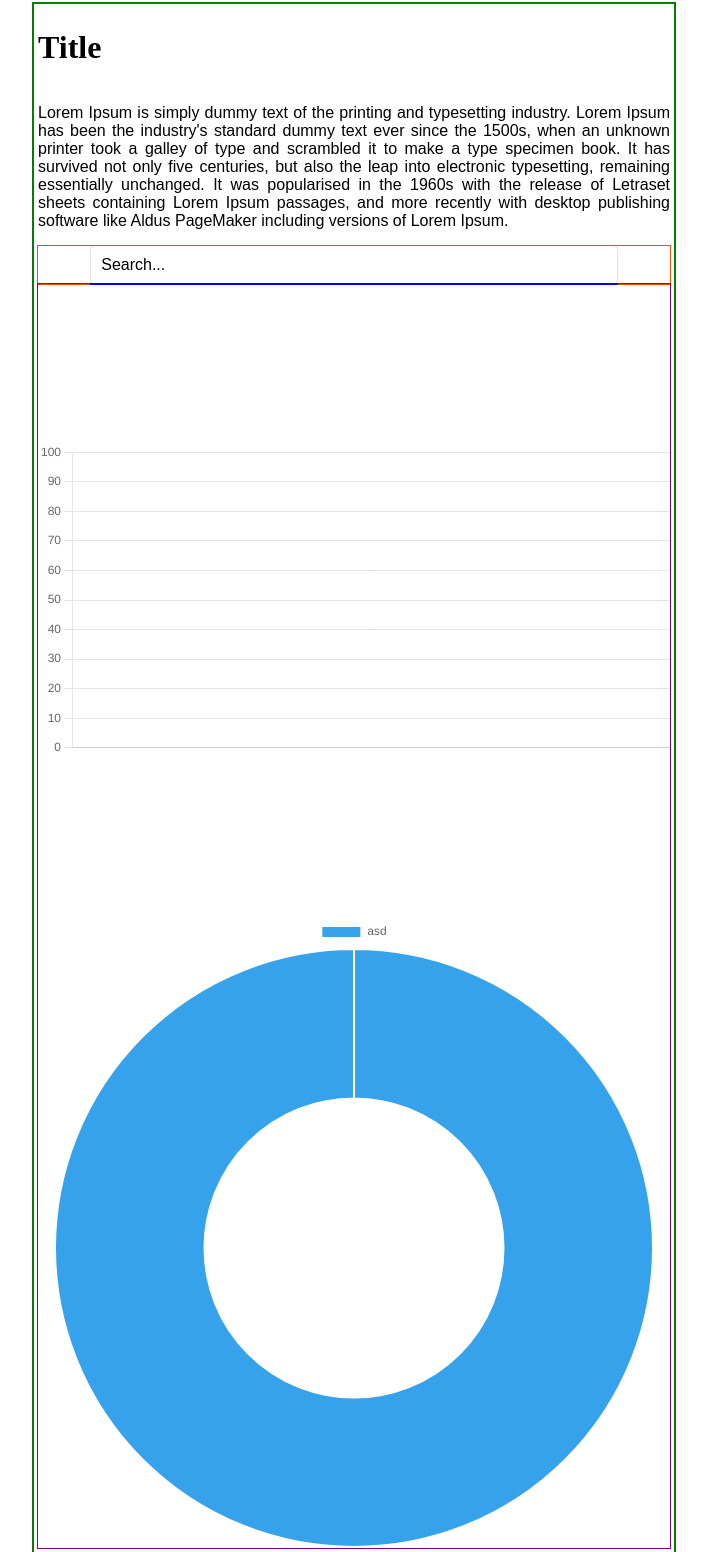
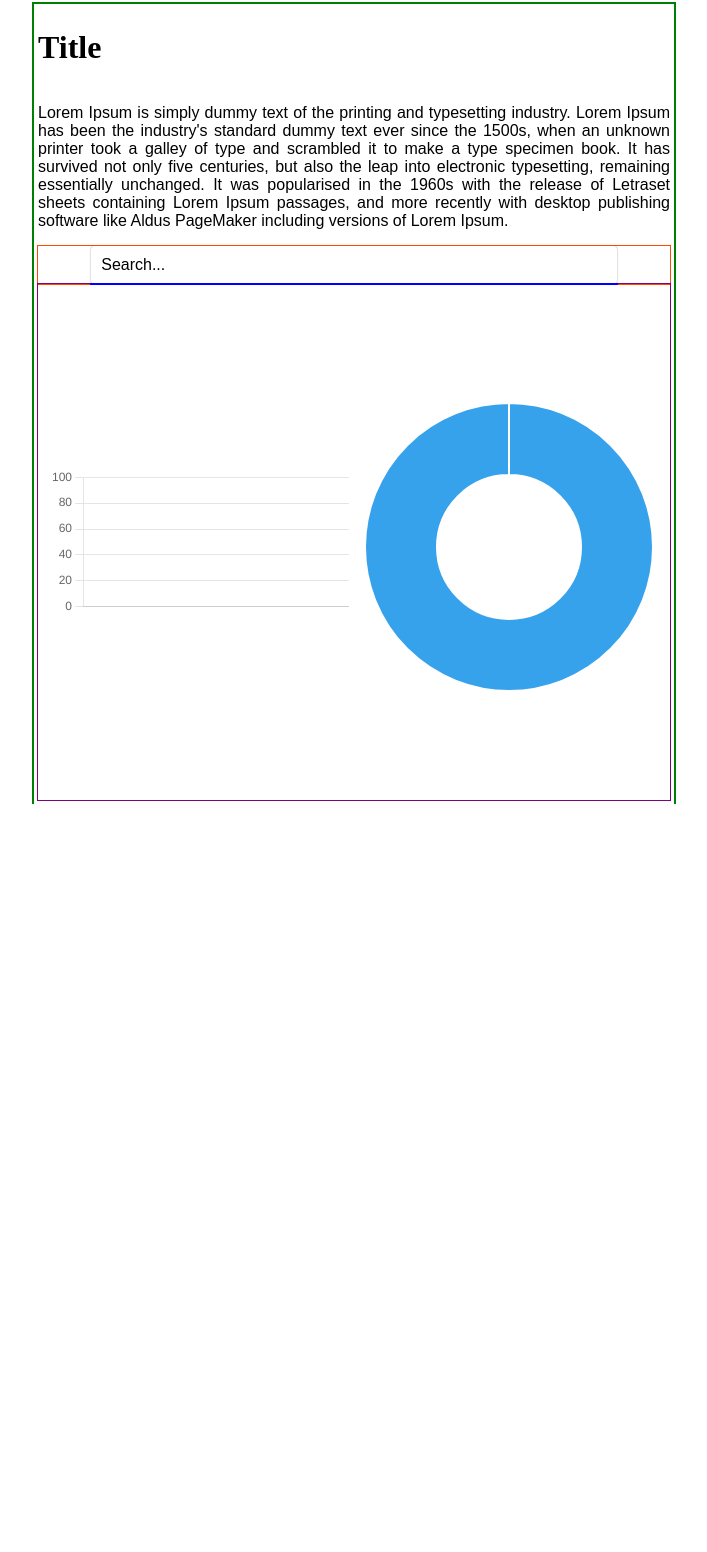
Before and after one commit to h4em/2023-election-app, a Flask app: page / in a window 1280 px wide. Shown: the whole page, without its empty margins (290-997 px from the left). After the commit the page ends 804 px from the top, so only its background shows below. Run offline with Flask 3, Linux system fonts and the light colour scheme; data that the repository does not hold is empty.

Commit message:
changed index

```diff
--- a/app/static/css/styles.css
+++ b/app/static/css/styles.css
@@ -10,6 +10,7 @@ body {
 
 main {
     width: 50%;
+    height: 100%;
 
     position: absolute;
     left: 50%;
@@ -100,10 +101,12 @@ input:focus {
 
 .charts-div {
     width: 100%;
+    height: 100%;
     outline: 1px solid purple;
 
-    display: grid;
-    grid-template-rows: 1fr 1fr;
-    justify-content: space-around;
+    display: flex;
+    flex-wrap: wrap;
+    flex-direction: row;
+    justify-content: space-evenly;
     align-items: center;
 }
--- a/app/static/js/charts.js
+++ b/app/static/js/charts.js
@@ -1,8 +1,6 @@
 const wrapper = document.querySelector('.charts-div');
 const barChart = wrapper.querySelector('.bar-chart');
 const doughnutChart = wrapper.querySelector('.doughnut-chart');
-
-//const doughnutChart = wrapper.querySelector('.doughnut-chart');
 
 // const committees = [
 //     {shortname: 'BS', color: "rgb(52, 45, 86)", imageSrc: },
@@ -71,23 +69,12 @@ function createEmptyDoughnutChart() {
                     data: [1], // An empty array for the dataset data
                 },
             ],
-            labels: ['asd'], // An empty array for labels
+            labels: [], // An empty array for labels
         },
     };
 
     new Chart(ctx, config);
 }
-
-/*
-    zeby zmieniac size chyba trzeba dodac wrappera dla obu chartow i tam zmieniac:
-    <div class="chart-container" style="position: relative; height:40vh; width:80vw">
-        <canvas id="chart"></canvas>
-    </div>
-
-    chart.canvas.parentNode.style.height = '128px';
-    chart.canvas.parentNode.style.width = '128px';
-
-*/
 
 // function setChartData(data) {
 //     var bar_chart_canvas = document.getElementById('bar-chart');
--- a/app/templates/index.html
+++ b/app/templates/index.html
@@ -25,8 +25,12 @@
         </div>
 
         <div class = "charts-div">
-            <canvas class="bar-chart"></canvas>
-            <canvas class="doughnut-chart"></canvas>
+            <div>
+                <canvas class="bar-chart"></canvas>
+            </div>
+            <div>
+                <canvas class="doughnut-chart"></canvas>
+            </div>
         </div>
     </main>
     <script src="https://cdn.jsdelivr.net/npm/chart.js"></script>
```
